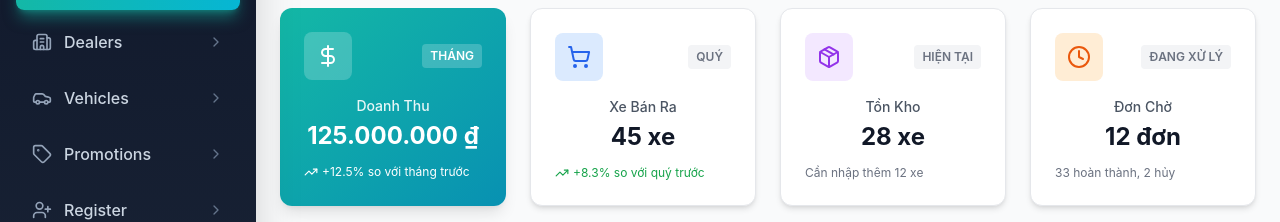
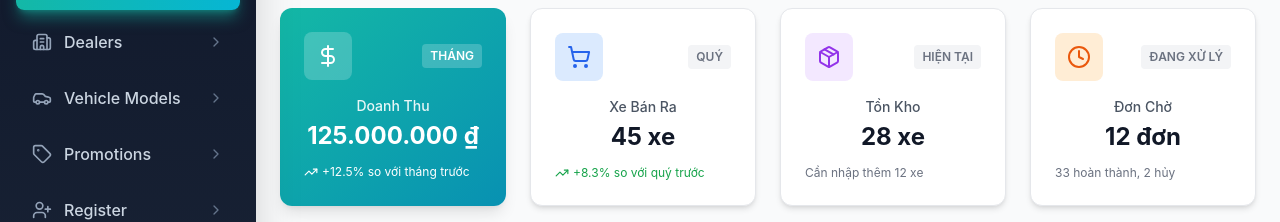
Before and after one commit to Tien-DT/EVMManagement-FE, a React (Create React App) app: page /admin/dashboard in a window 1280 px wide. Shown: the part 175-397 px from the top of the page. Built offline with nearby package versions, Linux system fonts and the light colour scheme; sample sign-in values are in the browser's storage.

Commit message:
Update AdminSidebar.jsx

```diff
--- a/src/layouts/sidebar/AdminSidebar.jsx
+++ b/src/layouts/sidebar/AdminSidebar.jsx
@@ -28,9 +28,9 @@ const AdminSidebar = () => {
       label: 'Dealers'
     },
     {
-      path: '/admin/vehicles',
+      path: '/admin/vehiclemodels',
       icon: Car,
-      label: 'Vehicles'
+      label: 'Vehicle Models'
     },
     {
       path: '/admin/promotions',
```
